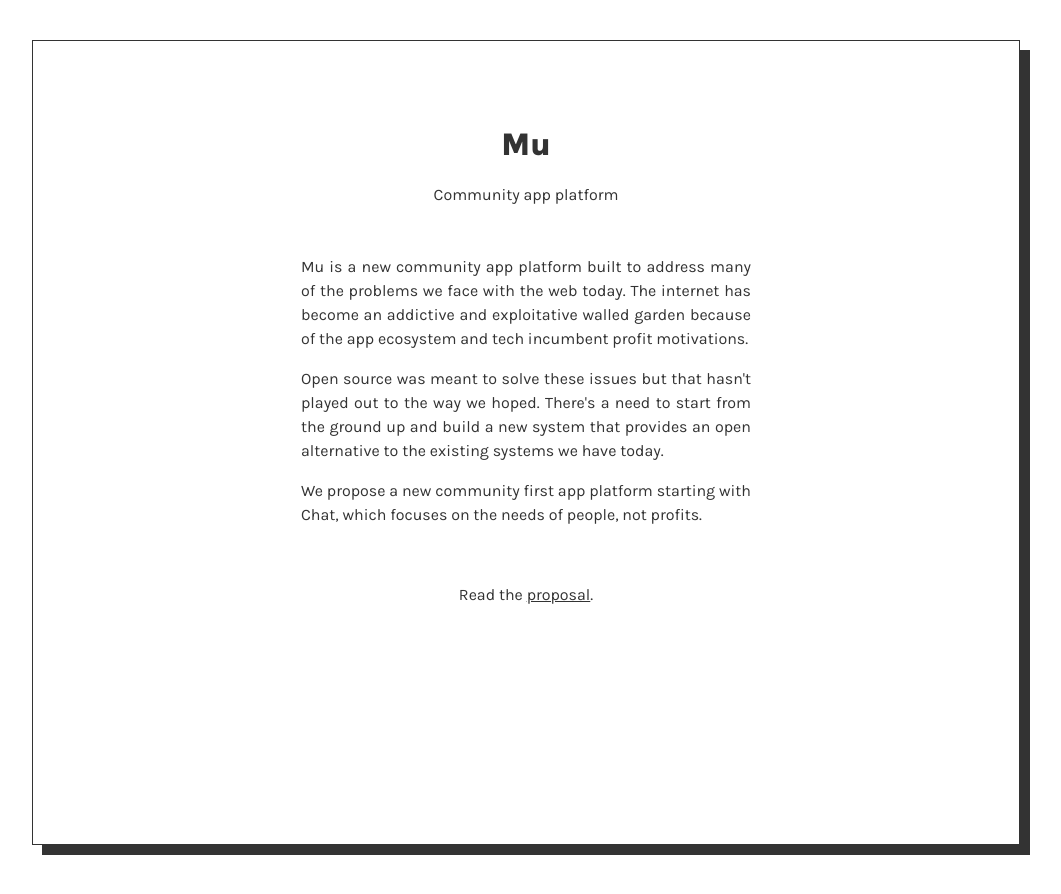
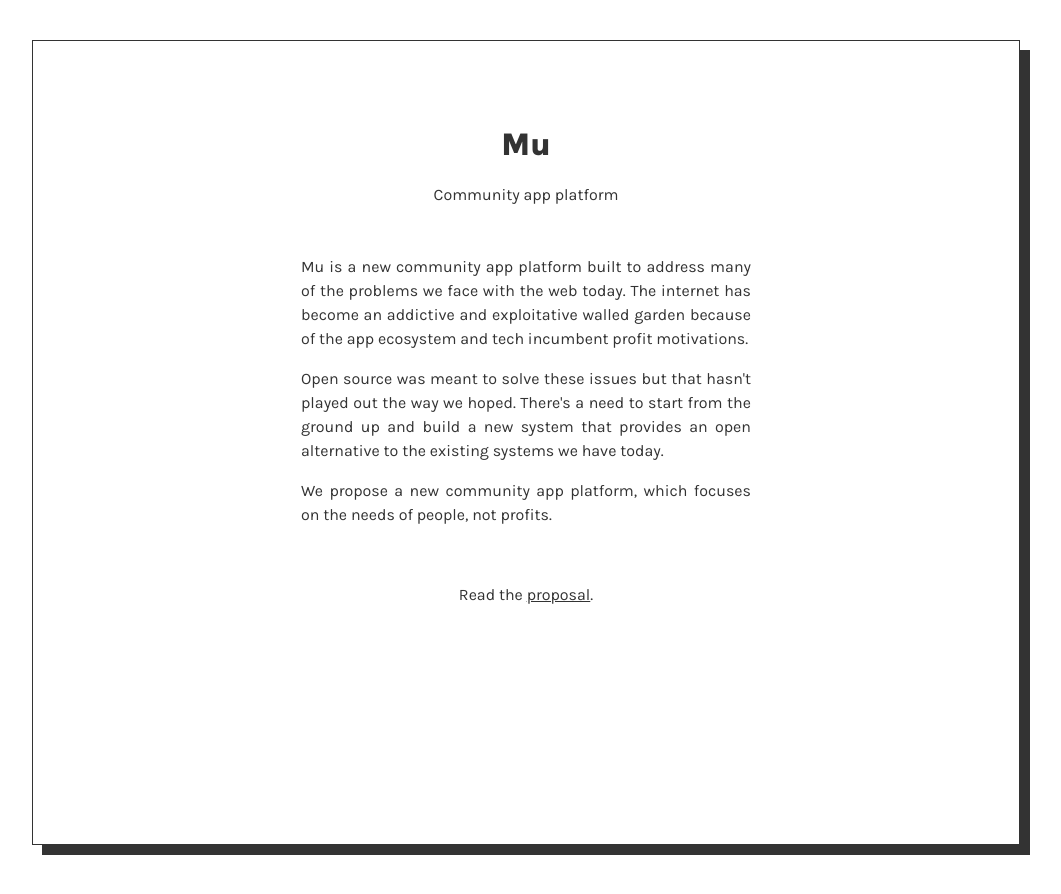
Before and after one commit to muxyz/website, a Jekyll site: the page built from index.md, in a window 1280 px wide. Shown: the top 894 px of the page, without its empty margins (114-1175 px from the left). Built offline with Jekyll 4.4.1, drawn with Linux system fonts in a browser that asks for light colours.

Commit message:
Update index.md

```diff
--- a/index.md
+++ b/index.md
@@ -11,12 +11,11 @@ face with the web today. The internet has become an addictive and exploitative w
 of the app ecosystem and tech incumbent profit motivations.
 
 <p>Open source was meant to solve these issues but
-that hasn't played out to the way we hoped. There's a need
+that hasn't played out the way we hoped. There's a need
 to start from the ground up and build a new system that provides an open alternative
 to the existing systems we have today.</p>
 <p>
-We propose a new community first app platform starting with Chat, which focuses
-on the needs of people, not profits.
+We propose a new community app platform, which focuses on the needs of people, not profits.
 </p>
 </div>
 <div id="abstract">
```
